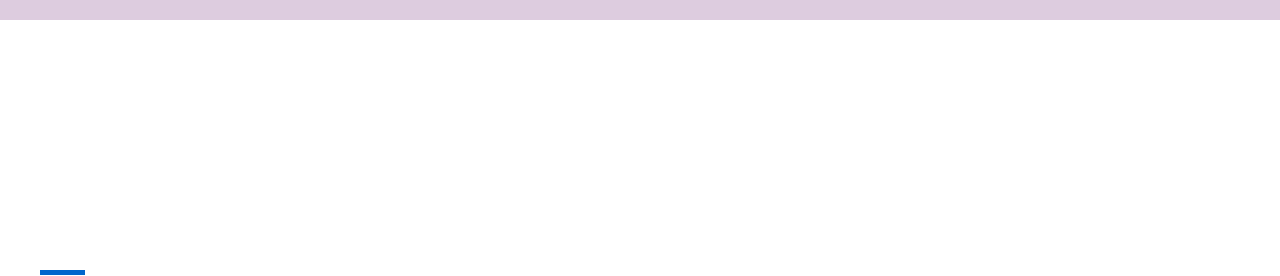
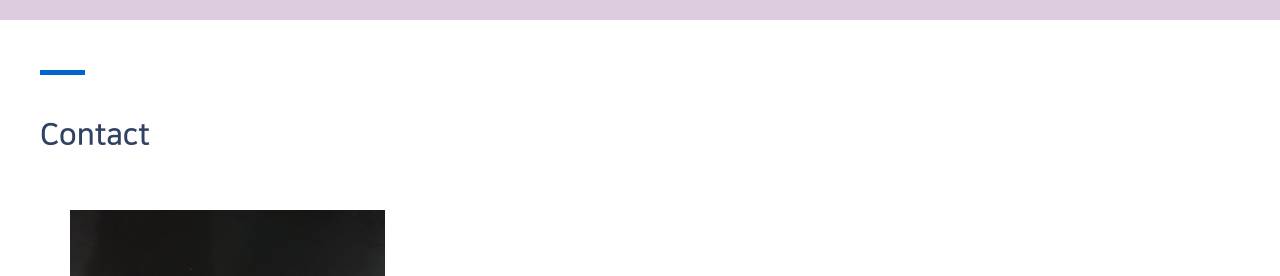
Before and after one commit to min6683/portfolio, a plain HTML site: page index.html in a window 1280 px wide. Shown: the part 3980-4256 px from the top of the page. Drawn offline with Linux system fonts and the light colour scheme; a web font is replaced by a local one.

Commit message:
기본틀 다시 수정

```diff
--- a/css/style.css
+++ b/css/style.css
@@ -687,8 +687,7 @@ body {
 }
 
 .contact .container {
-    height: 500px;
-    margin-top: 300px;
+    margin-top: 100px;
 }
 .contact .container .about-tit{
     margin-bottom: 30px;
```
Also changed, not shown: 1 other file.
